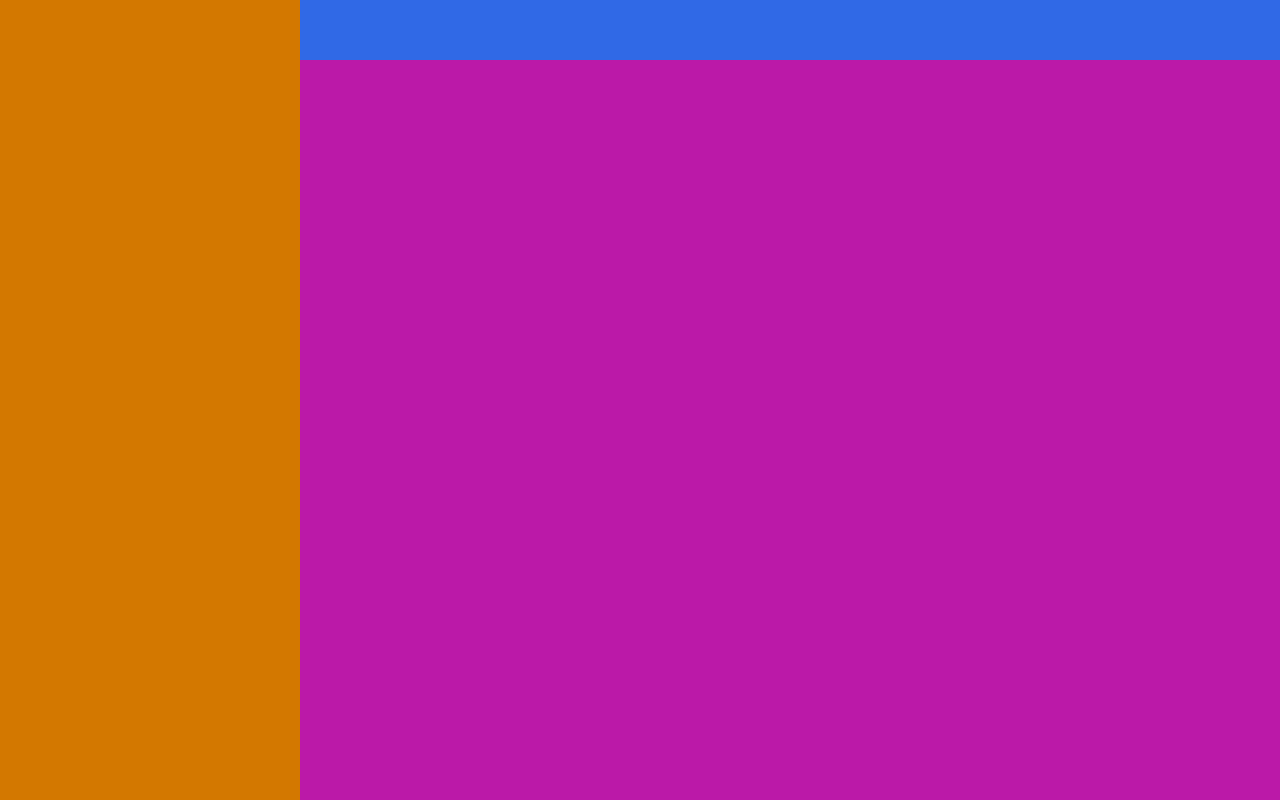
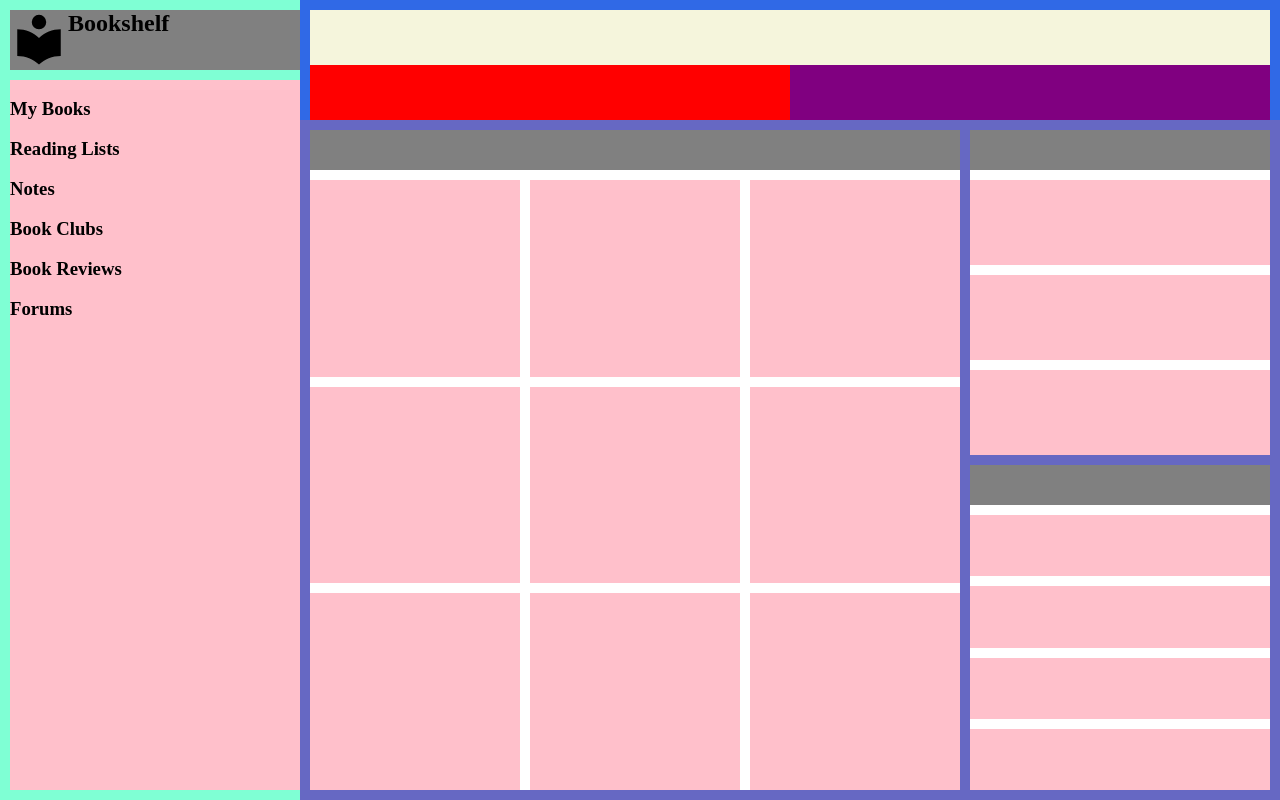
Before and after one commit to jttribiana/dashboard, a plain HTML site: page index.html in a window 1280 px wide. Drawn offline with Linux system fonts and the light colour scheme.

Commit message:
Add assets

```diff
--- a/index.html
+++ b/index.html
@@ -7,156 +7,72 @@
     <link rel="stylesheet" href="style.css">
 </head>
 <body>
-    <header class="header"></header>
+    <header class="header">
+        <div class="search-bar"></div>
+        <div class="user-info"></div>
+        <div class="buttons"></div>
+    </header>
+
     <section class="sidebar">
-        <div class="options"></div>
-        <div class="navigation"></div>
-        <div class="settings"></div>
-    </section>
-    <main class="main"></main>
-
-<!--
-    <div class="sidebar">
-        <div>
-            <img>
-            <a href="#">Dashboard</a>
+        <div class="branding">
+            <img src="./assets/library.svg">
+            <h1>Bookshelf</h1>
         </div>
-        <div class="options">
+        <div class="navigation">
             <div>
                 <img>
-                <a href="#">Home</a>
+                <h3>My Books</h3>
             </div>
             <div>
                 <img>
-                <a href="#">Profile</a>
+                <h3>Reading Lists</h3>
             </div>
             <div>
                 <img>
-                <a href="#">Messages</a>
+                <h3>Notes</h3>
             </div>
             <div>
                 <img>
-                <a href="#">History</a>
+                <h3>Book Clubs</h3>
             </div>
             <div>
                 <img>
-                <a href="#">Tasks</a>
+                <h3>Book Reviews</h3>
             </div>
             <div>
                 <img>
-                <a href="#">Communities</a>
+                <h3>Forums</h3>
             </div>
         </div>
-        <div class="settings">
-            <div>
-                <img>
-                <a href="#">Settings</a>
-            </div>
-            <div>
-                <img>
-                <a href="#">Support</a>
-            </div>
-            <div>
-                <img>
-                <a href="#">Privacy</a>
-            </div>
+    </section>
+    <main class="main">
+        <div class="projects">
+            <div class="title"></div>
+            <div class="card"></div>
+            <div class="card"></div>
+            <div class="card"></div>
+            <div class="card"></div>
+            <div class="card"></div>
+            <div class="card"></div>
+            <div class="card"></div>
+            <div class="card"></div>
+            <div class="card"></div>
         </div>
-    </div>
+        <div class="announcements">
+            <div class="title"></div>
+            <div class="card"></div>
+            <div class="card"></div>
+            <div class="card"></div>
+        </div>
 
-    <div class="header">
-        <div class="search">
-            <img>
-            <input type="text">
+        <div class="trending">
+            <div class="title"></div>
+            <div class="card"></div>
+            <div class="card"></div>
+            <div class="card"></div>
+            <div class="card"></div>
         </div>
-        <div class="notif">
-            <img>
-            <img>
-            <h3>Morgan Oakley</h3>
-        </div>
-    </div>
-
-
-    <div class="header-2">
-        <div class="morgan">
-            <img>
-            <p>Hi there,</p>
-            <h2 href="#">Morgan Oakley(@morgan)</h2>
-        </div>
-        <div class="morgan-btn">
-            <button>New</button>
-            <button>Upload</button>
-            <button>Share</button>
-        </div>
-    </div>
-
-    <div class="cards">
-        <h2>Your Projects</h2>
-        <div>
-            <h3>Super Cool Project</h3>
-            <p>Lorem ipsum, dolor sit amet consectetur adipisicing elit. Libero officia nobis ducimus, dignissimos reiciendis expedita enim nulla assumenda ad saepe omnis illum dicta qui repellendus iure provident sint, repellat delectus.</p>
-        </div>
-        <div>
-            <h3>Another Cool Project</h3>
-            <p>Lorem ipsum, dolor sit amet consectetur adipisicing elit. Libero officia nobis ducimus, dignissimos reiciendis expedita enim nulla assumenda ad saepe omnis illum dicta qui repellendus iure provident sint, repellat delectus.</p>
-        </div>
-        <div>
-            <h3>Hard Project</h3>
-            <p>Lorem ipsum, dolor sit amet consectetur adipisicing elit. Libero officia nobis ducimus, dignissimos reiciendis expedita enim nulla assumenda ad saepe omnis illum dicta qui repellendus iure provident sint, repellat delectus.</p>
-        </div>
-        <div>
-            <h3>Money Maker</h3>
-            <p>Lorem ipsum, dolor sit amet consectetur adipisicing elit. Libero officia nobis ducimus, dignissimos reiciendis expedita enim nulla assumenda ad saepe omnis illum dicta qui repellendus iure provident sint, repellat delectus.</p>
-        </div>
-        <div>
-            <h3>Easy Peasy App</h3>
-            <p>Lorem ipsum, dolor sit amet consectetur adipisicing elit. Libero officia nobis ducimus, dignissimos reiciendis expedita enim nulla assumenda ad saepe omnis illum dicta qui repellendus iure provident sint, repellat delectus.</p>
-        </div>
-        <div>
-            <h3>Less Cool Project</h3>
-            <p>Lorem ipsum, dolor sit amet consectetur adipisicing elit. Libero officia nobis ducimus, dignissimos reiciendis expedita enim nulla assumenda ad saepe omnis illum dicta qui repellendus iure provident sint, repellat delectus.</p>
-        </div>
-    </div>
-
-    <div class="announcements">
-        <h2>Announcements</h2>
-        <div>
-            <h3>Site Maintenance</h3>
-            <p>Lorem ipsum dolor sit amet consectetur</p>
-        </div>
-        <div>
-            <h3>Community Share Day</h3>
-            <p>Lorem ipsum dolor sit amet consectetur</p>
-        </div>
-        <div>
-            <h3>Updated Privacy Policy</h3>
-            <p>Lorem ipsum dolor sit amet consectetur</p>
-        </div>
-    </div>
-
-    <div class="trending">
-        <div>
-            <img>
-            <p>@tegan</p>
-            <p>World Peace Builder</p>
-        </div>
-        <div>
-            <img>
-            <p>@morgan</p>
-            <p>Super Cool Project</p>
-        </div>
-        <div>
-            <img>
-            <p>@kendall</p>
-            <p>Life Changing App</p>
-        </div>
-        <div>
-            <img>
-            <p>@alex</p>
-            <p>No Traffic Maker</p>
-        </div>
-    </div> -->
-
-
+    </main>
 
 </body>
 </html>
--- a/style.css
+++ b/style.css
@@ -9,7 +9,7 @@ body{
     height: 100vh;
     display: grid;
     grid-template-columns: 300px 1fr;
-    grid-template-rows: 60px 1fr ;
+    grid-template-rows: 120px 1fr ;
 }
 
 
@@ -17,20 +17,117 @@ body{
 .header {
     background-color: rgb(48, 105, 230);
     grid-column: 2/-1;
+    display: grid;
+    grid-template-columns: 1fr 1fr;
+    grid-template-rows: 1fr 1fr;
+    padding: 10px 10px 0px 10px;
 }
 
+.search-bar {
+    background-color: beige;
+    grid-row: 1/2;
+    grid-column: 1/3;
+}
+
+.user-info {
+    background-color: red;
+    grid-row: 2/3;
+    grid-column: 1/2;
+}
+
+.buttons {
+    background-color: purple;
+    grid-column: 2/3;
+    grid-row: 2/3;
+}
 .sidebar {
     background-color: aquamarine;
     grid-row: 1/3;
     display: grid;
-    grid-template-rows: 1fr 4fr 6fr;
+    grid-template-columns: 1fr;
+    grid-template-rows: 60px 1fr;
+    padding: 10px 0px 10px 10px;
+    gap: 10px;
 }
 
-.sidebar > div {
-    background-color: rgb(211, 120, 0);
+.sidebar > .branding {
+    background-color: grey;
+    display: grid;
+    grid-template-columns: 1fr 4fr;
 }
 
+.sidebar > .navigation {
+    background-color: pink;
+}
+
+
+
 .main {
-    background-color: rgb(187, 25, 168);
+    background-color: rgb(102, 104, 195);
     grid-column: 2/-1;
+    display: grid;
+    grid-template-columns: 1fr 300px;
+    grid-template-rows: 1fr 1fr;
+    padding: 10px;
+    gap: 10px;
 }
+
+
+.projects {
+    grid-row: 1/3;
+    grid-column: 1/2;
+    background-color: white;
+    display: grid;
+    grid-template-columns: repeat(3,1fr);
+    grid-template-rows: 40px repeat(3, 1fr);
+    gap: 10px;
+}
+
+
+.projects > .card {
+    background-color: pink;
+}
+
+.projects > .title {
+    background-color: grey;
+    grid-row: 1/2;
+    grid-column: 1/4;
+}
+
+.announcements {
+    grid-row: 1/2;
+    grid-column: 2/3;
+    background-color: white;
+    display: grid;
+    grid-template-columns: 1fr;
+    grid-template-rows: 40px repeat(3, 1fr);
+    gap: 10px;
+}
+
+.announcements > .title {
+    background-color: grey;
+    grid-row: 1/2;
+    grid-column: 1/2;
+}
+
+.announcements > .card {
+    background-color: pink;
+}
+
+.trending {
+    grid-row: 2/3;
+    grid-column: 2/3;
+    background-color: white;
+    display: grid;
+    grid-template-columns: 1fr;
+    grid-template-rows: 40px repeat(4, 1fr);
+    gap: 10px;
+}
+
+.trending > .title {
+    background-color: grey;
+}
+
+.trending > .card {
+    background-color: pink;
+}
```
Also changed, not shown: assets/book-review.svg (added), assets/bookshelf.svg (added), assets/forum.svg (added), assets/library.svg (added), assets/my-books.svg (added), assets/notes.svg (added), assets/reading-list.svg (added).
